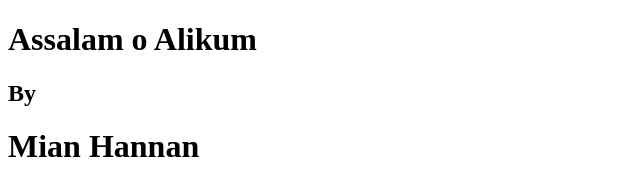
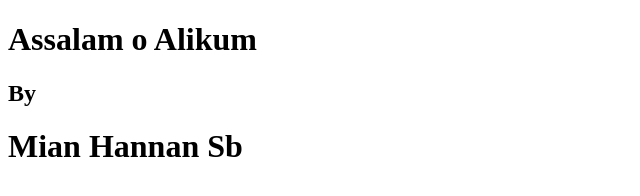
Before and after one commit to MianHannan/Bootcamp2020, a plain HTML site: page index.html in a window 1280 px wide. Shown: the full height of the page, 0-640 px from the left. Drawn offline with Linux system fonts and the light colour scheme.

Commit message:
added mian sb

```diff
--- a/index.html
+++ b/index.html
@@ -8,6 +8,6 @@
 <body>
     <h1>Assalam o Alikum</h1>
     <h2>By</h2>
-    <h1>Mian Hannan</h1>
+    <h1>Mian Hannan Sb</h1>
 </body>
 </html>
```
